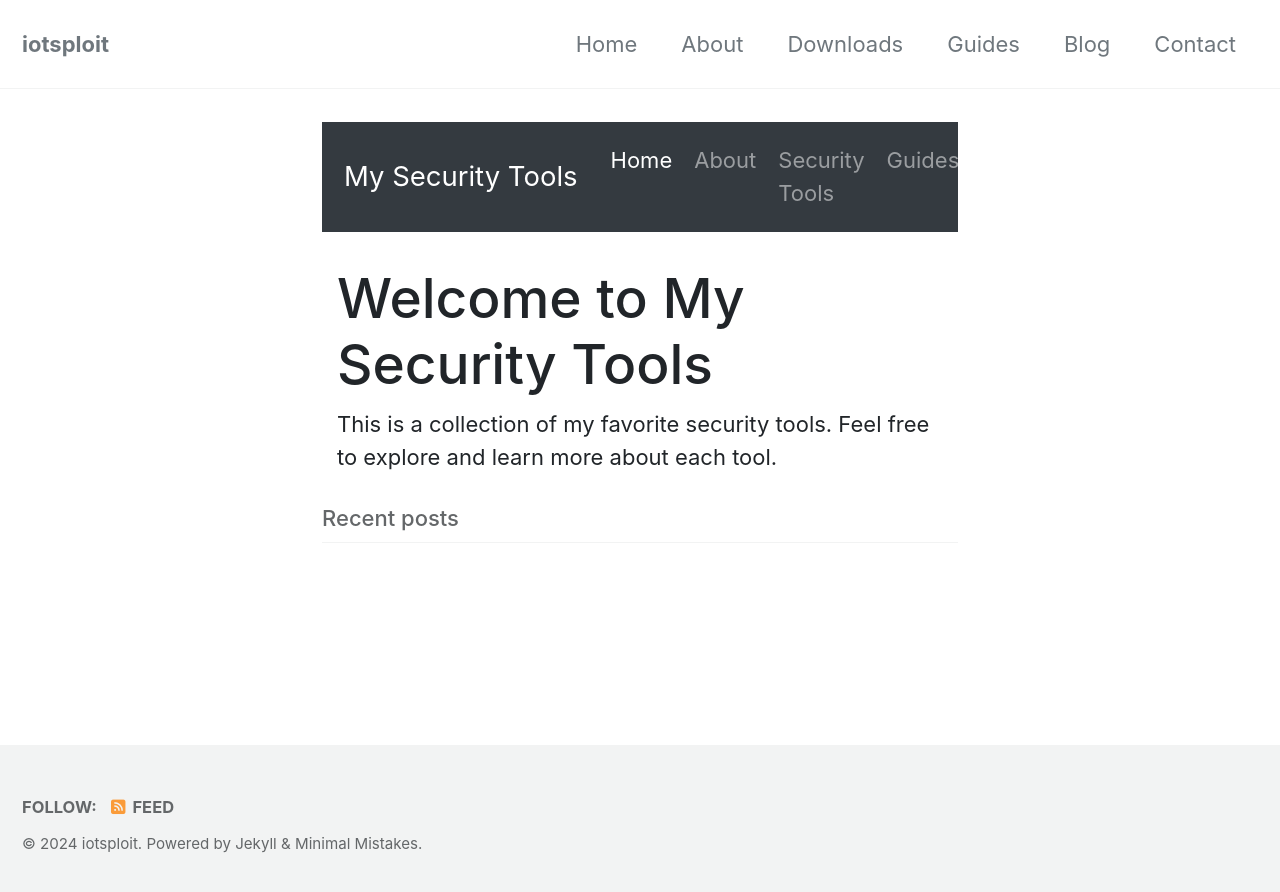
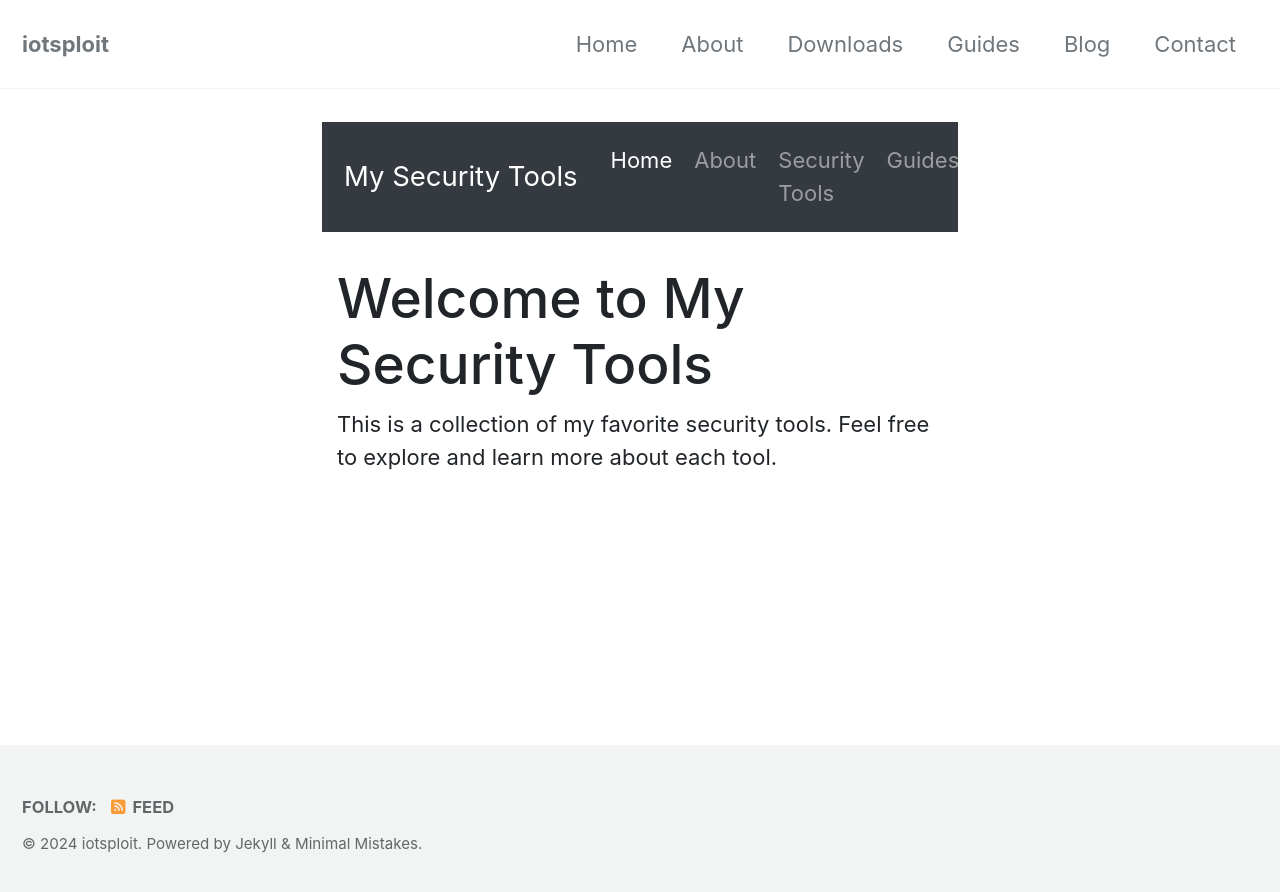
Before and after one commit to TKXB/iotsploit.github.io, a Jekyll site: the page built from index.html, in a window 1280 px wide. Shown: the top 892 px of the page. Built offline with Jekyll 4.4.1, drawn with Linux system fonts in a browser that asks for light colours; cached includes are drawn as plain includes; the list of posts is cut into pages by our own code.

Commit message:
Update home.html and main.scss files

```diff
--- a/_layouts/home.html
+++ b/_layouts/home.html
@@ -4,19 +4,19 @@ layout: archive
 
 {{ content }}
 
-<h3 class="archive__subtitle">{{ site.data.ui-text[site.locale].recent_posts | default: "Recent Posts" }}</h3>
+<!-- <h3 class="archive__subtitle">{{ site.data.ui-text[site.locale].recent_posts | default: "Recent Posts" }}</h3> -->
 
 {% if paginator %}
-  {% assign posts = paginator.posts %}
+    {% assign posts = paginator.posts %}
 {% else %}
-  {% assign posts = site.posts %}
+    {% assign posts = site.posts %}
 {% endif %}
 
 {% assign entries_layout = page.entries_layout | default: 'list' %}
 <div class="entries-{{ entries_layout }}">
-  {% for post in posts %}
-    {% include archive-single.html type=entries_layout %}
-  {% endfor %}
+    {% for post in posts %}
+        {% include archive-single.html type=entries_layout %}
+    {% endfor %}
 </div>
 
 {% include paginator.html %}
--- a/assets/css/main.scss
+++ b/assets/css/main.scss
@@ -7,3 +7,8 @@ search: false
 
 @import "minimal-mistakes/skins/{{ site.minimal_mistakes_skin | default: 'default' }}"; // skin
 @import "minimal-mistakes"; // main partials
+
+// Custom styles
+.container {
+    max-width: 1200px !important; // Increase the max-width to 1200px
+  }
```
